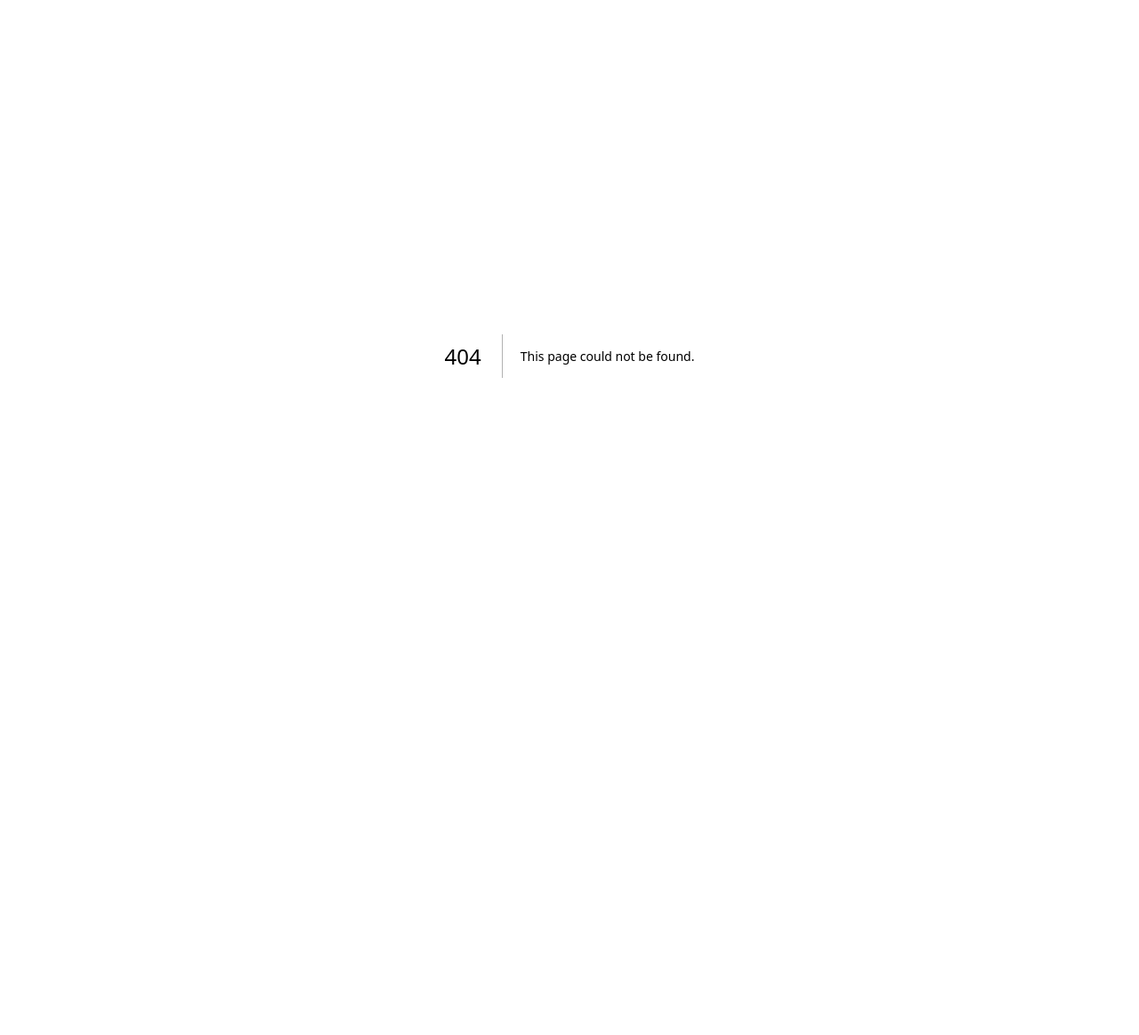
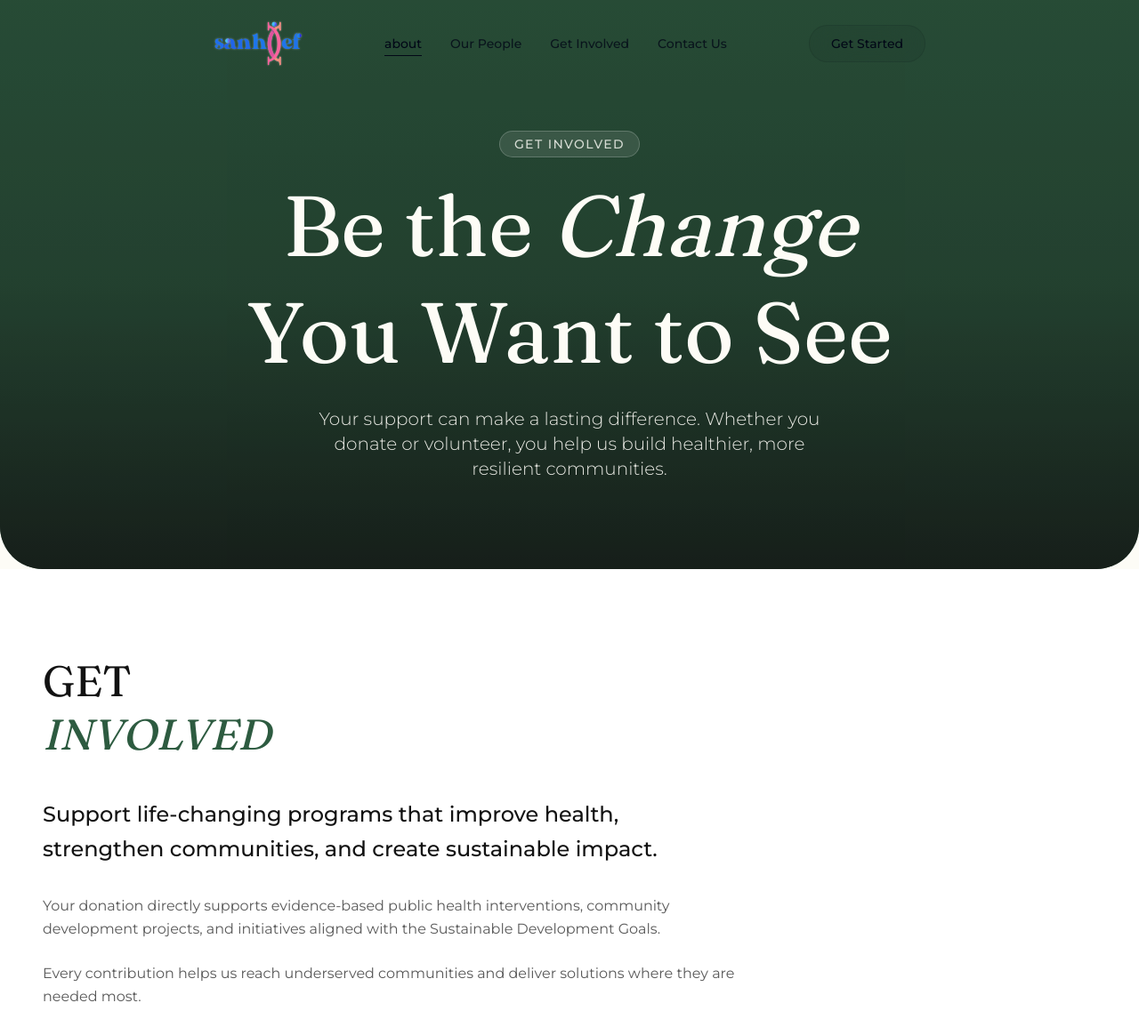
Before and after one commit to adekastanley/sanhdef-landing, a Next.js app: page /get-involved in a window 1280 px wide. Before the commit this address had no page. Shown: the top 1164 px of the page at 89% size. Before the commit the page ends 800 px from the top, so only its background shows below. Built offline with nearby package versions, Linux system fonts and the light colour scheme.

Commit message:
get involved

```diff
--- /dev/null
+++ b/app/(landing)/get-involved/page.tsx
@@ -0,0 +1,39 @@
+"use client";
+
+import { GetInvolvedHero } from "@/components/pages/get-involved/GetInvolvedHero";
+import { InvolvementSection } from "@/components/pages/get-involved/InvolvementSection";
+import SectionOne from "@/components/pages/get-involved/sectionOne";
+
+export default function GetInvolved() {
+	return (
+		<main className="min-h-screen bg-cream max-w-7xl mx-auto">
+			<GetInvolvedHero />
+
+			<SectionOne />
+
+			<InvolvementSection
+				title="Make a Donation"
+				description="Your financial contribution brings life-saving health interventions and sustainable development programs to communities in need. Every dollar goes directly towards impactful projects."
+				features={[
+					{ label: "Direct Impact", value: "100%" },
+					{ label: "Tax Deductible", value: "Yes" },
+				]}
+				ctaText="Donate Now"
+				ctaLink="#donate"
+				isReversed={false}
+			/>
+
+			<InvolvementSection
+				title="Volunteer with Us"
+				description="Join our network of passionate individuals dedicating their time and skills to transform lives. Whether you are a health professional, student, or community leader, there is a place for you."
+				features={[
+					{ label: "Community Members", value: "500+" },
+					{ label: "Active Projects", value: "12" },
+				]}
+				ctaText="Volunteer"
+				ctaLink="#volunteer"
+				isReversed={true}
+			/>
+		</main>
+	);
+}
--- a/components/Navbar.tsx
+++ b/components/Navbar.tsx
@@ -4,14 +4,9 @@ import Link from "next/link";
 
 import { Menu, X } from "lucide-react";
 import { Logo } from "./logo";
-import { ChevronDown } from "lucide-react";
+
 import { AnimatePresence, motion, Variants } from "motion/react";
-import {
-	HoverCard,
-	HoverCardContent,
-	HoverCardTrigger,
-} from "@/components/ui/hover-card";
-import NavHoverContent from "./ui/navHoverContent";
+
 import { MagneticButton } from "./ui/mButton";
 
 const pcMenu = [
@@ -24,8 +19,12 @@ const pcMenu = [
 		link: "/our-people",
 	},
 	{
-		title: "Our People",
-		link: "/our-people",
+		title: "Get Involved",
+		link: "/get-involved",
+	},
+	{
+		title: "Contact Us",
+		link: "/contact",
 	},
 ];
 
--- a/components/flow-landing/FocusAreasGrid.tsx
+++ b/components/flow-landing/FocusAreasGrid.tsx
@@ -7,8 +7,9 @@ const focusAreas = [
 		description:
 			"We co-create programs with communities to ensure relevance, ownership, and long-term impact.",
 		icon: Heart,
-		className: "col-span-1 md:col-span-2 row-span-2 bg-dark text-cream", // Large card
+		className: "col-span-1 md:col-span-1 row-span-2 bg-dark text-cream", // Large card
 		// link: "/focus-areas/public-health",
+		bg: "/assets/samg.webp",
 	},
 	{
 		title: "Strong Technical Capacity",
@@ -65,7 +66,8 @@ export function FocusAreasGrid() {
 						// >
 						<section
 							key={index}
-							className={`group relative p-8 rounded-3xl transition-all hover:scale-[1.02] hover:shadow-xl flex flex-col justify-between overflow-hidden ${area.className}`}
+							className={`group relative p-8 bg-center bg-cover bg-no-repeat rounded-3xl transition-all hover:scale-[1.02] hover:shadow-xl flex flex-col justify-between overflow-hidden ${area.className}`}
+							// style={area.bg ? { backgroundImage: `url(${area.bg})` } : {}}
 						>
 							<div className="relative z-10 space-y-4">
 								<div className="w-12 h-12 rounded-full bg-current/10 flex items-center justify-center">
--- /dev/null
+++ b/components/pages/get-involved/GetInvolvedHero.tsx
@@ -0,0 +1,36 @@
+import { MagneticButton } from "@/components/ui/mButton";
+
+export function GetInvolvedHero() {
+	return (
+		<section className="relative h-[80vh] min-h-[500px] w-full overflow-hidden rounded-b-[3rem] mx-auto">
+			{/* Background Image Placeholder */}
+			<div className="absolute inset-0 bg-dark/20 z-10" />
+			<div
+				className="absolute inset-0 bg-cover bg-center bg-no-repeat scale-105"
+				style={{
+					backgroundColor: "#2D5B40", // Fallback color
+					// backgroundImage: "url('/assets/hero-involved.jpg')" // Placeholder
+				}}
+			>
+				<div className="absolute inset-0 bg-linear-to-t from-dark/80 via-dark/20 to-transparent" />
+			</div>
+
+			<div className="relative z-20 container mx-auto h-full flex flex-col justify-center items-center text-center px-4 pt-20">
+				<span className="text-cream/80 uppercase tracking-widest text-sm font-medium mb-4 backdrop-blur-md bg-white/10 px-4 py-1 rounded-full border border-white/20">
+					Get Involved
+				</span>
+
+				<h1 className="font-serif text-5xl md:text-7xl lg:text-8xl text-cream leading-tight mb-6 max-w-4xl">
+					Be the <span className="italic text-accent-yellow">Change</span>{" "}
+					<br />
+					You Want to See
+				</h1>
+
+				<p className="max-w-xl text-cream/90 text-lg md:text-xl font-light mb-8">
+					Your support can make a lasting difference. Whether you donate or
+					volunteer, you help us build healthier, more resilient communities.
+				</p>
+			</div>
+		</section>
+	);
+}
--- /dev/null
+++ b/components/pages/get-involved/InvolvementSection.tsx
@@ -0,0 +1,72 @@
+import { MagneticButton } from "@/components/ui/mButton";
+
+interface InvolvementSectionProps {
+	title: string;
+	description: string;
+	features: { label: string; value: string }[];
+	ctaText: string;
+	ctaLink: string;
+	image?: string;
+	isReversed?: boolean; // To alternate layout
+}
+
+export function InvolvementSection({
+	title,
+	description,
+	features,
+	ctaText,
+	ctaLink,
+	// image,
+	isReversed = false,
+}: InvolvementSectionProps) {
+	return (
+		<section
+			className={`py-24 px-6 md:px-12 ${isReversed ? "bg-white" : "bg-cream"} text-dark`}
+		>
+			<div
+				className={`max-w-7xl mx-auto flex flex-col ${isReversed ? "md:flex-row-reverse" : "md:flex-row"} gap-12 md:gap-24 items-start`}
+			>
+				{/* Left Title / Header */}
+				<div className="md:w-1/3 sticky top-24">
+					<h2 className="font-serif text-4xl md:text-5xl leading-tight mb-6">
+						{title.split(" ").map((word, i) => (
+							<span
+								key={i}
+								className={
+									i % 2 !== 0 ? "italic text-accent-green block" : "block"
+								}
+							>
+								{word}
+							</span>
+						))}
+					</h2>
+					<a href={ctaLink}>
+						<MagneticButton size="lg" className="mt-4">
+							{ctaText}
+						</MagneticButton>
+					</a>
+				</div>
+
+				{/* Right Content */}
+				<div className="md:w-2/3 space-y-8">
+					<h3 className="text-xl md:text-2xl font-medium leading-relaxed">
+						{description}
+					</h3>
+
+					<div className="grid grid-cols-1 md:grid-cols-2 gap-8 border-t border-dark/10 pt-8 mt-8">
+						{features.map((feature, idx) => (
+							<div key={idx}>
+								<div className="text-3xl font-serif text-accent-green mb-2">
+									{feature.value}
+								</div>
+								<div className="text-sm uppercase tracking-wide opacity-60">
+									{feature.label}
+								</div>
+							</div>
+						))}
+					</div>
+				</div>
+			</div>
+		</section>
+	);
+}
--- /dev/null
+++ b/components/pages/get-involved/sectionOne.tsx
@@ -0,0 +1,35 @@
+export default function SectionOne() {
+	return (
+		<section className="py-24 px-6 md:px-12 bg-white text-dark">
+			<div className="max-w-7xl mx-auto flex flex-col  gap-12 md:gap-10 items-start">
+				{/* top Title */}
+				<div className="md:w-1/3 ">
+					<h2 className="font-serif text-4xl md:text-5xl leading-tight">
+						GET <br />
+						<span className="italic text-accent-green">INVOLVED</span>
+					</h2>
+				</div>
+
+				{/* bottom Content */}
+				<div className="md:w-2/3 space-y-8">
+					<h3 className="text-xl md:text-2xl font-medium leading-relaxed">
+						Support life-changing programs that improve health, strengthen
+						communities, and create sustainable impact.
+					</h3>
+
+					<div className="space-y-6 text-dark/70 leading-relaxed font-sans">
+						<p>
+							Your donation directly supports evidence-based public health
+							interventions, community development projects, and initiatives
+							aligned with the Sustainable Development Goals.
+						</p>
+						<p>
+							Every contribution helps us reach underserved communities and
+							deliver solutions where they are needed most.
+						</p>
+					</div>
+				</div>
+			</div>
+		</section>
+	);
+}
```
